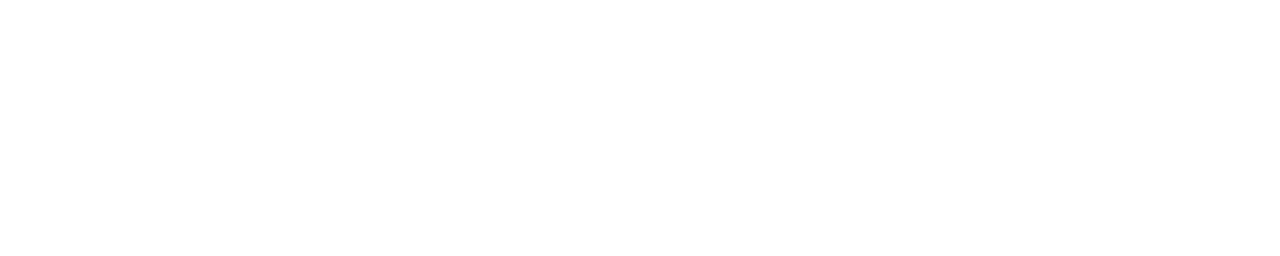
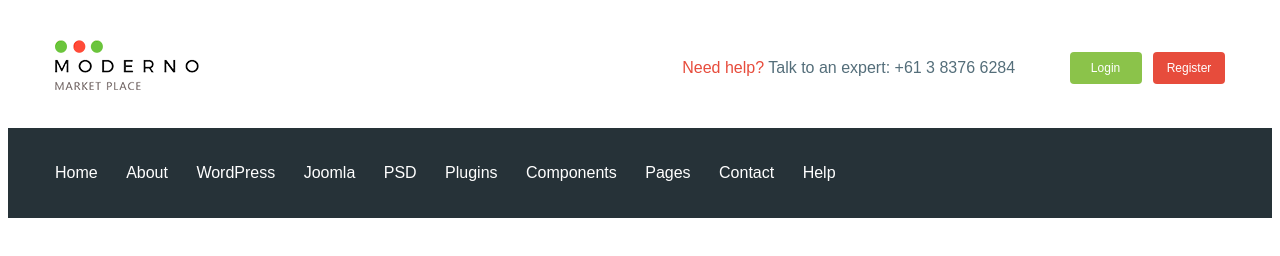
Before and after one commit to Inna12018/Moderno, a website: page app/index.html in a window 1280 px wide. Drawn offline with nearby package versions, Linux system fonts and the light colour scheme; files that its build step writes are made by us from their sources.

Commit message:
added header

```diff
--- a/app/index.html
+++ b/app/index.html
@@ -5,10 +5,101 @@
     <meta charset="UTF-8">
     <meta name="viewport" content="width=device-width, initial-scale=1.0">
     <title>Moderno</title>
+    <link href="https://fonts.googleapis.com/css2?family=Roboto:wght@500;700&display=swap" rel="stylesheet">
     <link rel="stylesheet" href="css/libs.min.css">
     <link rel="stylesheet" href="css/style.min.css">
 </head>
+
 <body>
+    <header class="header">
+        <div class="header__top">
+            <div class="container">
+                <div class="header__top-inner">
+                    <div class="header__logo">
+                        <a href="#">
+                            <img src="images/logo.png" alt="logo"></a>
+                    </div>
+                    <div class="header__text">
+                        <a href="#">
+                            <span>Need help?</span>
+                        </a>
+                        Talk to an expert:
+                        <a class="header__phone" href="tel:61383766284">+61 3 8376 6284</a>
+                    </div>
+                    <div class="header__box">
+                        <a class="basket" href="#"></a>
+                        <a class="header__btn header__btn-login" href="">Login</a>
+                        <a class="header__btn header__btn-register" href="">Register</a>
+
+                    </div>
+                </div>
+            </div>
+        </div>
+
+        <div class="header__menu">
+            <div class="container">
+                <nav class="menu">
+                    <ul class="menu__list">
+                        <li>
+                            <a href="#">
+                                Home
+                            </a>
+                        </li>
+                        <li>
+                            <a href="#">
+                                About
+                            </a>
+                        </li>
+                        <li>
+                            <a href="#">
+                                WordPress
+                            </a>
+                        </li>
+                        <li>
+                            <a href="#">
+                                Joomla
+                            </a>
+                        </li>
+                        <li>
+                            <a href="#">
+                                PSD
+                            </a>
+                        </li>
+                        <li>
+                            <a href="#">
+                                Plugins
+                            </a>
+                        </li>
+                        <li>
+                            <a href="#">
+                                Components
+                            </a>
+                        </li>
+                        <li>
+                            <a href="#">
+                                Pages
+                            </a>
+                        </li>
+                        <li>
+                            <a href="#">
+                                Contact
+                            </a>
+                        </li>
+                        <li>
+                            <a href="#">
+                                Help
+                            </a>
+                        </li>
+                    </ul>
+
+                </nav>
+            </div>
+        </div>
+
+
+
+
+    </header>
 
 
 
--- a/app/js/main.js
+++ b/app/js/main.js
@@ -0,0 +1,5 @@
+$(function(){
+
+
+
+});
--- /dev/null
+++ b/app/scss/_global.scss
@@ -0,0 +1,34 @@
+html {
+   box-sizing: border-box;
+}
+
+*,
+*::before,
+*::after {
+   box-sizing: inherit;
+}
+
+a {
+  display: inline-block;
+  text-decoration: none;
+  color: $text;
+}
+
+ul, li {
+    margin: 0;
+    padding: 0;
+    list-style: none;
+}
+
+body {
+   font-family: 'Roboto-Regular', sans-serif;
+   font-weight: 400;
+   font-size: 15;
+   line-height: 24px;
+   color: $text;
+}
+.container {
+   max-width: 1200px;
+   margin: 0 auto;
+   padding: 15px;
+}
--- /dev/null
+++ b/app/scss/_vars.scss
@@ -0,0 +1,4 @@
+$text: #546e7a;
+$red: #e74c3c;
+$green: #8bc34a;
+$bg: #263238;
--- /dev/null
+++ b/app/scss/fonts.scss
@@ -0,0 +1,8 @@
+@font-face {
+    font-family: 'Roboto-Regular', sans-serif;
+    src: url("../fonts/Roboto-Regular.woff2") format("woff2"),
+         url("../fonts/Roboto-Regular.woff") format("woff");
+         font-weight: 400;
+         font-display: swap;
+
+  }
--- a/app/scss/style.scss
+++ b/app/scss/style.scss
@@ -1,12 +1,69 @@
-html {
-    box-sizing: border-box;
+@import "vars";
+@import "global";
+@import "fonts";
+
+.header {
 }
-*,
-*::before,
-*::after{
-    box-sizing: inherit;
+.header__top {
 }
-.box {
-  display: flex;
+
+.header__top-inner {
+    display: flex;
+    justify-content: space-between;
+    height: 90px;
+    align-items: center;
+}
+
+.header__text {
+    margin-left: auto;
+    margin-right: 50px;
+    span{
+        color: $red;
+    }
+}
+.header__phone {
+}
+.header__box {
+}
+.basket {
+}
+.header__btn {
+    padding: 4px;
+    width: 72px;
+    border-radius: 4px;
+    text-align: center;
+    color: #fff;
+    font-size: 12px;
 
 }
+
+.header__btn-login {
+    background-color: $green ;
+}
+
+.header__btn-register {
+background-color: $red;
+margin-left: 7px;
+}
+
+.header__menu {
+    background-color: $bg;
+
+
+}
+.menu {
+    display: flex;
+    align-items: center;
+    height: 60px;
+}
+.menu__list {
+    li{
+        display: inline-block;
+        & + li {
+            margin-left: 24px;
+        }
+    }
+    a {
+        color: #fff;
+    }
+}
--- a/gulpfile.js
+++ b/gulpfile.js
@@ -8,7 +8,7 @@ let gulp = require('gulp'),
     cssmin = require('gulp-cssmin');
 
 gulp.task('sass', function () {
-    return gulp.src('app/scss/style.scss')
+    return gulp.src('app/scss/**/*.scss')
         .pipe(sass({ outputStyle: 'compressed' }))
         .pipe(rename({ suffix: '.min' }))
         .pipe(autoprefixer({
@@ -57,7 +57,7 @@ gulp.task('browser-sync', function() {
 });
 
 gulp.task('watch', function () {
-    gulp.watch('app/scss/style.scss', gulp.parallel('sass'))
+    gulp.watch('app/scss/**/*.scss', gulp.parallel('sass'))
     gulp.watch('app/*.html', gulp.parallel('html'))
     gulp.watch('app/js/*.js', gulp.parallel('js'))
 });
```
Also changed, not shown: app/fonts/Roboto-Regular.woff (added), app/fonts/Roboto-Regular.woff2 (added), app/images/logo.png (added).
